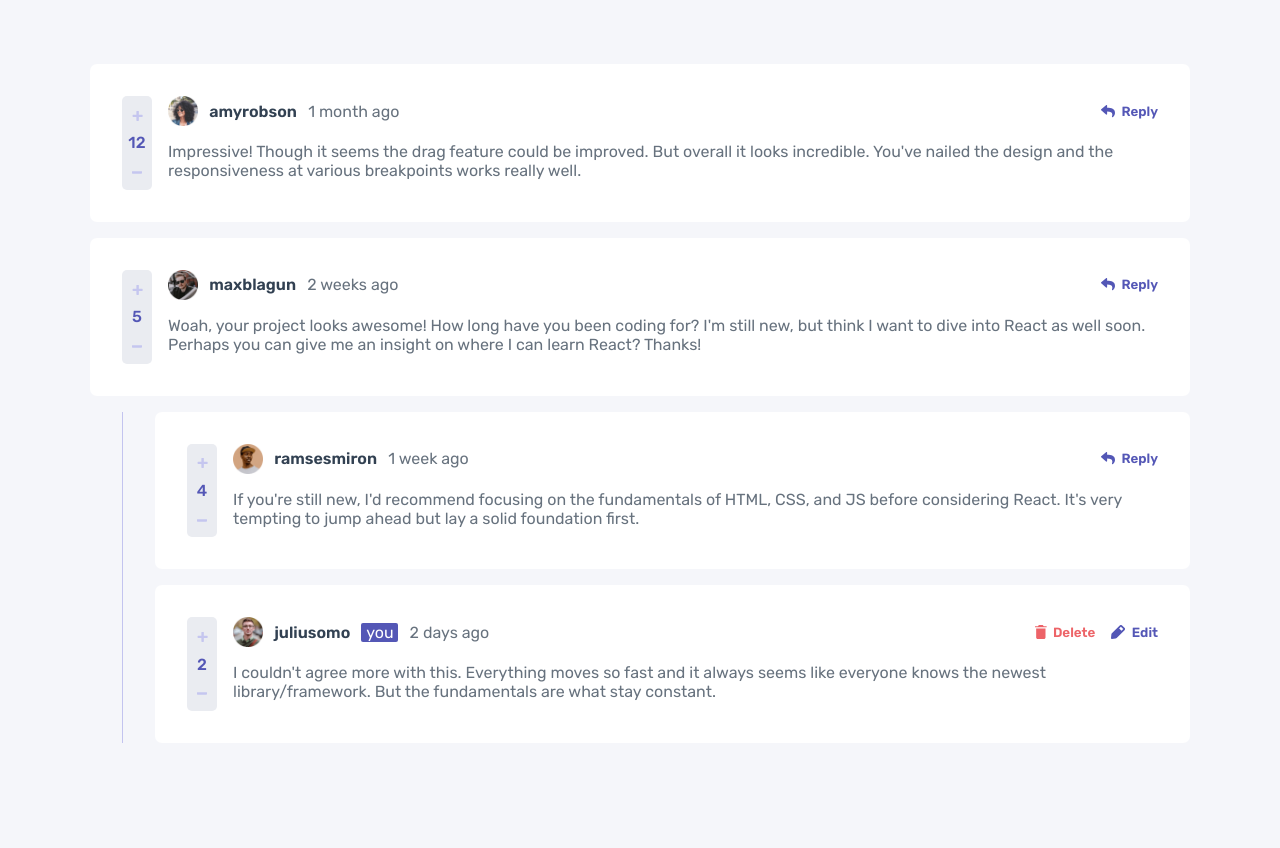
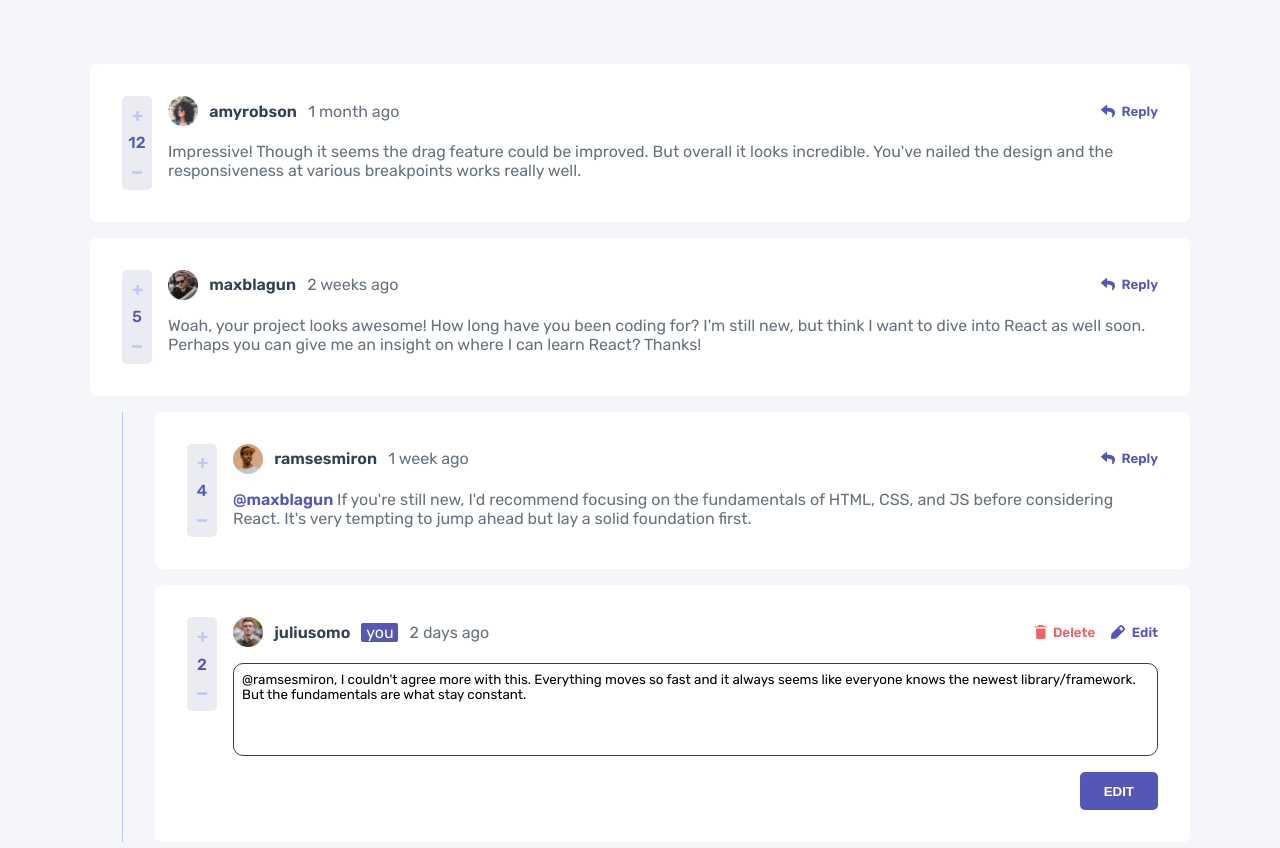
Before and after one commit to matiasluduena23/interactive-comments, a React (Vite) app: page / in a window 1280 px wide. Both pictures are taken after a click on the button "Edit". Shown: the top 848 px of the page. Before the commit the page ends 800 px from the top, so only its background shows below. Built offline with nearby package versions, Linux system fonts and the light colour scheme.

Commit message:
edit functionality

```diff
--- a/src/components/Comment.jsx
+++ b/src/components/Comment.jsx
@@ -7,6 +7,7 @@ import {
   CurrentUserContext,
 } from "../context/ComentContext";
 import CommentBody from "./CommentBody";
+import { formatContentString } from "../logic/util";
 
 export default function Comment({ comment }) {
   const dispatch = useContext(CommetsDistpachContext);
@@ -20,8 +21,8 @@ export default function Comment({ comment }) {
   const [activeReply, setActiveReply] = useState(false);
   const [textarea, setTextarea] = useState("@" + username + ", ");
 
-  const updateComment = (score) => {
-    const updateComment = { ...comment, score: score };
+  const updateComment = (field, data) => {
+    const updateComment = { ...comment, [field]: data };
     dispatch({
       type: "updateComment",
       id,
@@ -30,9 +31,11 @@ export default function Comment({ comment }) {
   };
 
   const handleReply = () => {
+    const newContent = formatContentString(textarea, username);
+
     const reply = {
-      content: textarea,
-      createdAt: Date.now(),
+      content: newContent,
+      createdAt: "recently",
       score: 0,
       replyingTo: username,
       replies: [],
--- a/src/components/CommentBody.jsx
+++ b/src/components/CommentBody.jsx
@@ -1,6 +1,8 @@
 /* eslint-disable react/prop-types */
 import LikeButton from "./LikeButton";
 import CommentHeader from "./CommentHeader";
+import { useState } from "react";
+import { formatContentString } from "../logic/util";
 
 export default function CommentBody({
   updateComment = null,
@@ -8,7 +10,29 @@ export default function CommentBody({
   comment,
   setActiveReply,
 }) {
-  const { content, score } = comment;
+  const { content, score, replyingTo } = comment;
+  const [edit, setEdit] = useState(false);
+  const [textarea, setTextarea] = useState(`@${replyingTo}, ${content}`);
+
+  const formatComment = replyingTo ? (
+    <>
+      <a href="#" className="comment-text-username">
+        @{replyingTo}{" "}
+      </a>
+      {content}
+    </>
+  ) : (
+    <>
+      <span>{content}</span>
+    </>
+  );
+
+  const handleUpdateClick = () => {
+    const formatContent = formatContentString(textarea, replyingTo);
+    console.log(formatContent);
+    updateComment(["content"], formatContent);
+    setEdit(false);
+  };
 
   return (
     <article className="comment">
@@ -20,8 +44,28 @@ export default function CommentBody({
           comment={comment}
           setActiveReply={setActiveReply}
           deleteReply={deleteReply}
+          setEdit={() => setEdit(!edit)}
         />
-        <p className="comment-text">{content}</p>
+
+        {edit ? (
+          <div className="update-reply">
+            <textarea
+              className="reply-textarea"
+              value={textarea}
+              name=""
+              id=""
+              cols="30"
+              rows="5"
+              onChange={(e) => setTextarea(e.target.value)}
+            ></textarea>
+            <button className="reply-btn" onClick={handleUpdateClick}>
+              {" "}
+              Edit
+            </button>
+          </div>
+        ) : (
+          <p className="comment-text">{formatComment}</p>
+        )}
       </div>
     </article>
   );
--- a/src/components/CommentHeader.jsx
+++ b/src/components/CommentHeader.jsx
@@ -9,6 +9,7 @@ export default function CommentHeader({
   comment,
   setActiveReply,
   deleteReply,
+  setEdit,
 }) {
   const currentUser = useContext(CurrentUserContext);
   const {
@@ -35,7 +36,7 @@ export default function CommentHeader({
               <img src={deleteSvg} alt="reply image" />
               <span>Delete</span>
             </button>
-            <button className="btn btn-edit">
+            <button className="btn btn-edit" onClick={setEdit}>
               <img src={editSvg} alt="reply image" />
               <span>Edit</span>
             </button>
--- a/src/components/CommentReply.jsx
+++ b/src/components/CommentReply.jsx
@@ -7,6 +7,7 @@ import {
 import Reply from "./Reply";
 import ReplyToReply from "./ReplyToReply";
 import CommentBody from "./CommentBody";
+import { formatContentString } from "../logic/util";
 
 export default function Comment({ comment, idComment }) {
   const dispatch = useContext(CommetsDistpachContext);
@@ -20,8 +21,8 @@ export default function Comment({ comment, idComment }) {
   const [textarea, setTextarea] = useState("@" + username + ", ");
   const [activeReply, setActiveReply] = useState(false);
 
-  const updateReply = (score) => {
-    const updateReply = { ...comment, score: score };
+  const updateReply = (field, data) => {
+    const updateReply = { ...comment, [field]: data };
     dispatch({
       type: "updateReply",
       idComment,
@@ -39,9 +40,10 @@ export default function Comment({ comment, idComment }) {
   };
 
   const handleReply = () => {
+    const newContent = formatContentString(textarea, username);
     const reply = {
-      content: textarea,
-      createdAt: Date.now(),
+      content: newContent,
+      createdAt: "recently",
       score: 0,
       replyingTo: username,
       user: {
--- a/src/components/LikeButton.jsx
+++ b/src/components/LikeButton.jsx
@@ -2,30 +2,36 @@
 import { useState } from "react";
 import plusSvg from "../assets/icon-plus.svg";
 import minusSvg from "../assets/icon-minus.svg";
-import { setLike, setUnLike } from "../hooks/useLike";
+import { setLike, setUnLike } from "../logic/util";
 
 export default function LikeButton({ update, score }) {
   const [liked, setLiked] = useState("unlike");
 
   const handleLike = () => {
     if (setLike(liked, setLiked)) {
-      update(score + 1);
+      update(["score"], score + 1);
     }
   };
 
   const handleUnLike = () => {
     if (setUnLike(liked, setLiked)) {
-      update(score - 1);
+      update(["score"], score - 1);
     }
   };
 
   return (
     <div className="wrap-buttons">
-      <button className="button-like" onClick={handleLike}>
+      <button
+        className={liked === "like" && "like-active "}
+        onClick={handleLike}
+      >
         <img src={plusSvg} alt="plus image" />
       </button>
       <p className="score">{score}</p>
-      <button className="button-like" onClick={handleUnLike}>
+      <button
+        className={liked === "dislike" && "like-active "}
+        onClick={handleUnLike}
+      >
         <img src={minusSvg} alt="minus image" />
       </button>
     </div>
--- a/src/hooks/useLike.js
+++ /dev/null
@@ -1,21 +0,0 @@
-export function setLike(like, setLike) {
-    if (like === 'like') return false;
-    if (like === 'unlike') {
-        setLike('like');
-        return true;
-    } else if (like === 'dislike') {
-        setLike('unlike');
-        return true;
-    }
-}
-
-export function setUnLike(like, setLike) {
-    if (like === 'dislike') return false;
-    if (like === 'like') {
-        setLike('unlike');
-        return true;
-    } else if (like === 'unlike') {
-        setLike('dislike');
-        return true;
-    }
-}
--- a/src/index.css
+++ b/src/index.css
@@ -1,4 +1,4 @@
-@import url('https://fonts.googleapis.com/css2?family=Rubik:ital,wght@0,300..900;1,300..900&display=swap');
+@import url("https://fonts.googleapis.com/css2?family=Rubik:ital,wght@0,300..900;1,300..900&display=swap");
 
 *,
 *::after,
@@ -9,19 +9,19 @@
 }
 
 :root {
-    --moderate-blue: hsl(238, 40%, 52%);
+  --moderate-blue: #5457b6;
   --soft-red: hsl(358, 79%, 66%);
   --light-grayish-blue: hsl(239, 57%, 85%);
   --pale-red: hsl(357, 100%, 86%);
 
-    --dark-blue: hsl(212, 24%, 26%);
+  --dark-blue: #324152;
   --grayish-blue: hsl(211, 10%, 45%);
   --light-gray: hsl(223, 19%, 93%);
   --very-light-gray: hsl(228, 33%, 97%);
 }
 
 body {
-    font-family: 'Rubik', sans-serif;
+  font-family: "Rubik", sans-serif;
   font-size: 16px;
   background-color: var(--very-light-gray);
   margin-top: 4rem;
@@ -55,6 +55,11 @@ section {
   align-items: center;
   gap: 0.6rem;
   padding-block: 0.8rem;
+}
+
+.like-active img {
+  filter: invert(70%) sepia(2%) saturate(1007%) hue-rotate(172deg)
+    brightness(99%) contrast(85%);
 }
 
 button {
@@ -140,6 +145,13 @@ button {
   color: var(--grayish-blue);
 }
 
+.comment-text-username {
+  text-decoration: none;
+  font-weight: 600;
+  color: var(--moderate-blue);
+  display: inline;
+}
+
 .replies {
   border-left: 1px solid var(--light-grayish-blue);
   margin-left: 2rem;
@@ -184,3 +196,13 @@ button {
 .reply-btn:hover {
   opacity: 0.4;
 }
+
+.update-reply {
+  display: flex;
+  flex-direction: column;
+  align-items: end;
+  gap: 1rem;
+}
+.update-reply textarea {
+  width: 100%;
+}
--- /dev/null
+++ b/src/logic/util.js
@@ -0,0 +1,27 @@
+export function setLike(like, setLike) {
+  if (like === "like") return false;
+  if (like === "unlike") {
+    setLike("like");
+    return true;
+  } else if (like === "dislike") {
+    setLike("unlike");
+    return true;
+  }
+}
+
+export function setUnLike(like, setLike) {
+  if (like === "dislike") return false;
+  if (like === "like") {
+    setLike("unlike");
+    return true;
+  } else if (like === "unlike") {
+    setLike("dislike");
+    return true;
+  }
+}
+
+export function formatContentString(text, username) {
+  return text.includes(`@${username},`)
+    ? text.slice(username.length + 2)
+    : text;
+}
```
Lines whose indentation alone changed are shown as unchanged.
